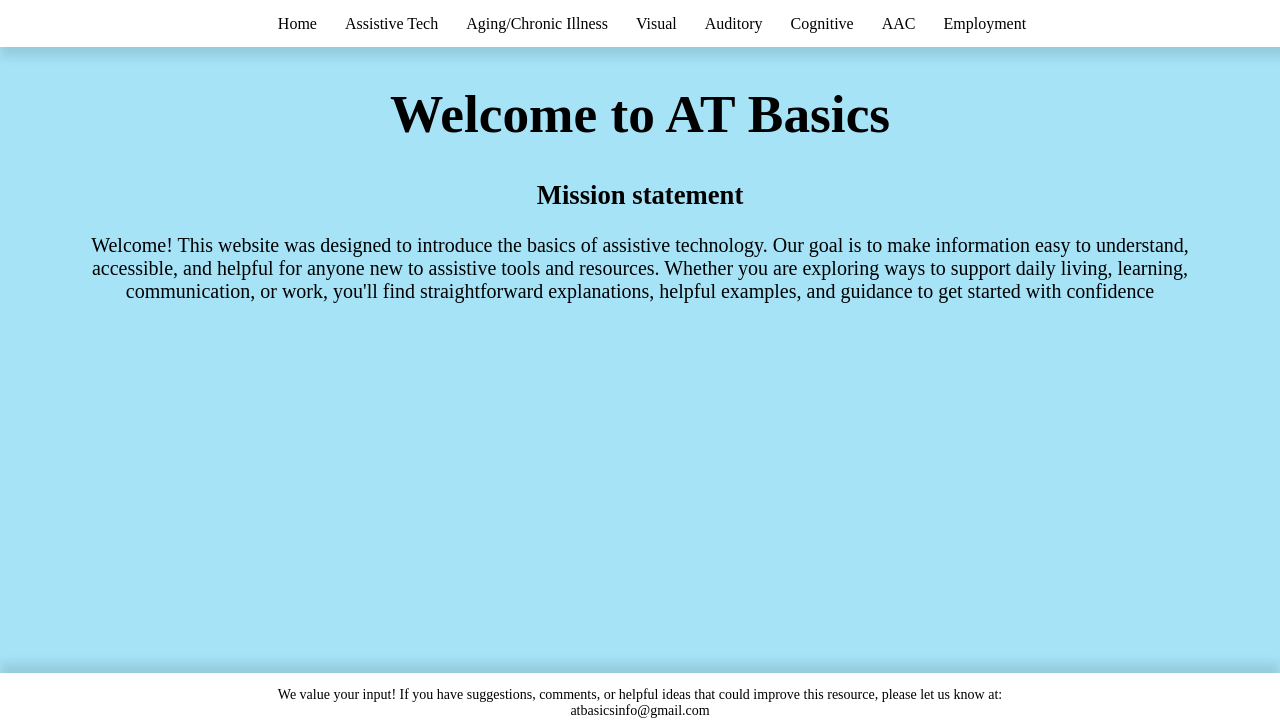
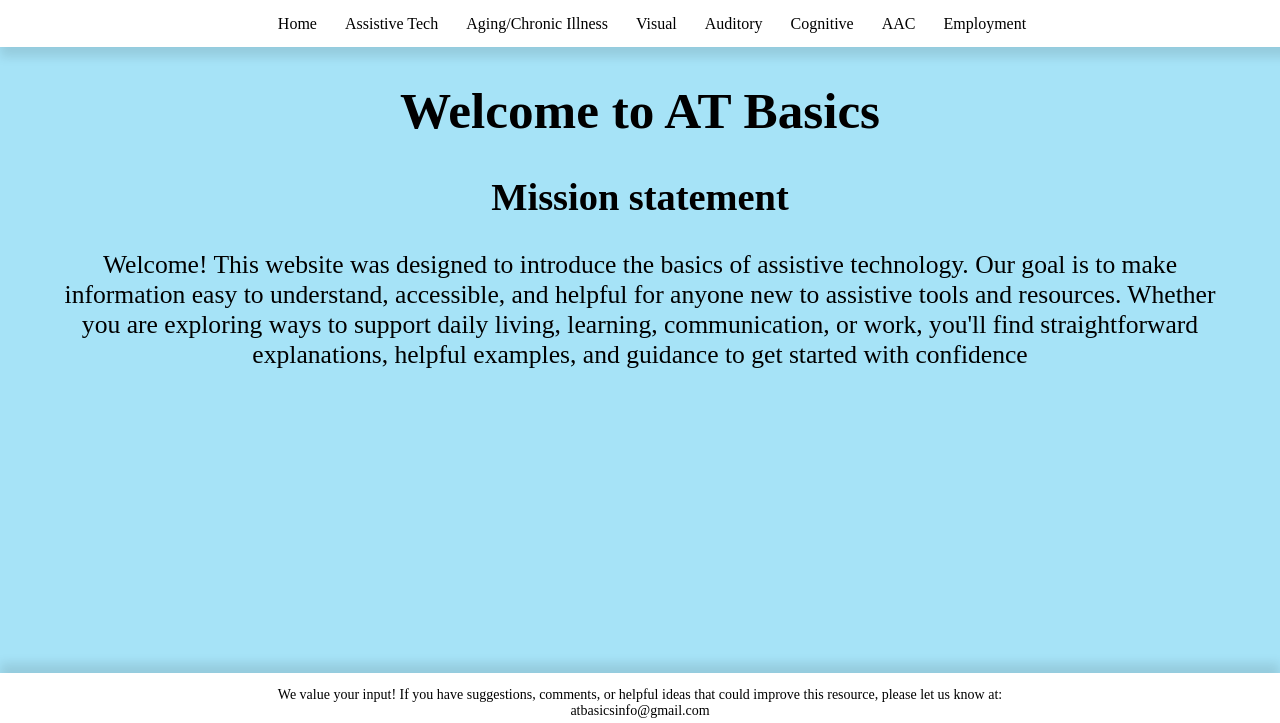
Before and after one commit to atbasics/atbasics.github.io, a plain HTML site: page index.html in a window 1280 px wide. Shown: the part 77-800 px from the top of the page. Drawn offline with Linux system fonts and the light colour scheme.

Commit message:
Adjusted paragraph size

```diff
--- a/style.css
+++ b/style.css
@@ -6,20 +6,20 @@ body {
 h1 {
     text-align: center;
     font-family: 'Old Standard TT', serif;
-    font-size: 40pt;
+    font-size: 4vw;
     text-emphasis: bold;
 }
 h2
 {
     text-align: center;
     font-family: 'Old Standard TT', serif;
-    font-size: 20pt;
+    font-size: 3vw;
     text-emphasis: bold;
 
 }
 p{
     text-align: center;
-    font-size: 15pt;
+    font-size: 2vw;
     margin-left: 50px;
     margin-right: 50px;
 
```
